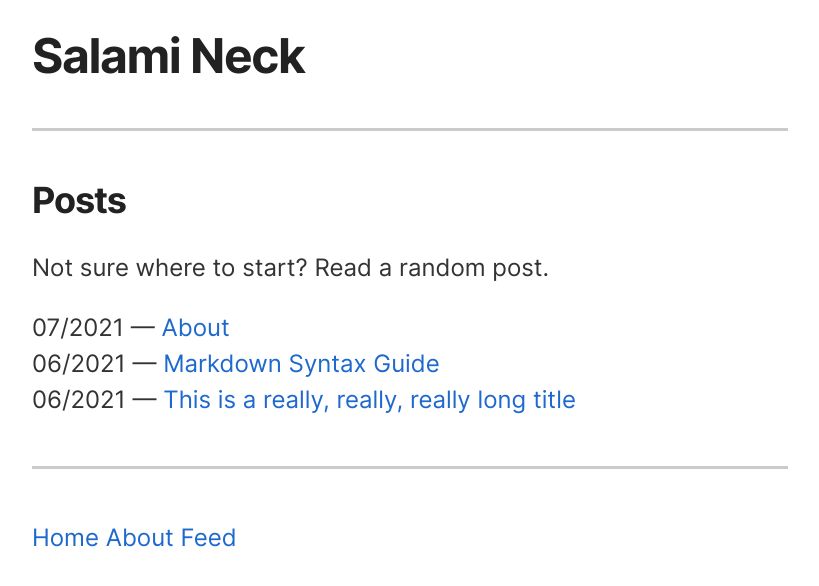
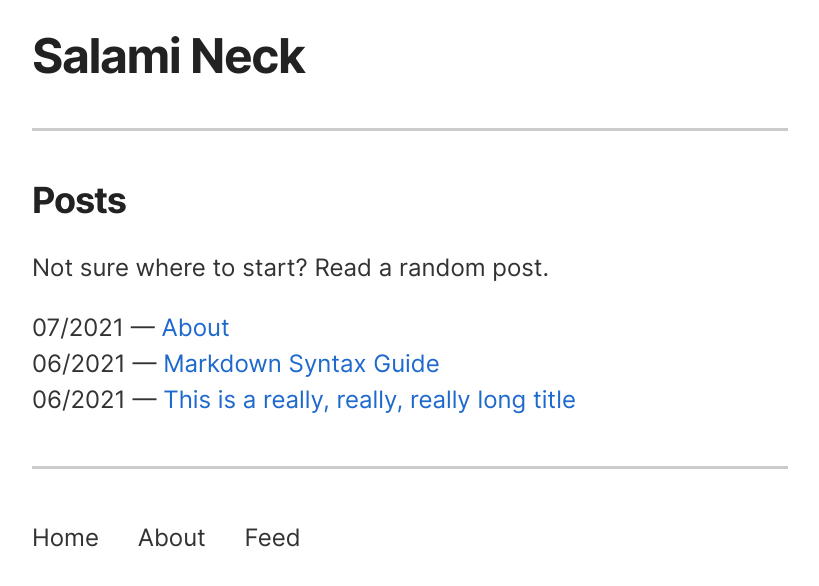
Before and after one commit to ajpwalser/ajpwalser.github.io, a Jekyll site: the page built from index.html, in a window 1280 px wide. Shown: the top 586 px of the page, without its empty margins (230-1049 px from the left). Built offline with Jekyll 4.4.1, drawn with Linux system fonts in a browser that asks for light colours.

Commit message:
Update style.css

```diff
--- a/css/style.css
+++ b/css/style.css
@@ -31,6 +31,29 @@ line-height: 1.3;
      margin: 0 auto 3em;
      padding: 0 0.5em;
      max-width: 31.5em;
+}
+/* Navigation */
+ nav {
+     position: relative;
+     display: block;
+     max-width: 100%;
+     margin: 0 auto 0 auto;
+}
+
+ nav a {
+     color: var(--color-text-body);
+     text-decoration: none;
+     box-shadow: none;
+}
+ nav a:hover {
+     color: var(--color-link);
+}
+ nav .nav-button {
+     display: inline-block;
+     margin: 0 2rem 0 0;
+}
+ nav .nav-button:last-child {
+     margin: 0;
 }
 span.created {
     display: block;
```
